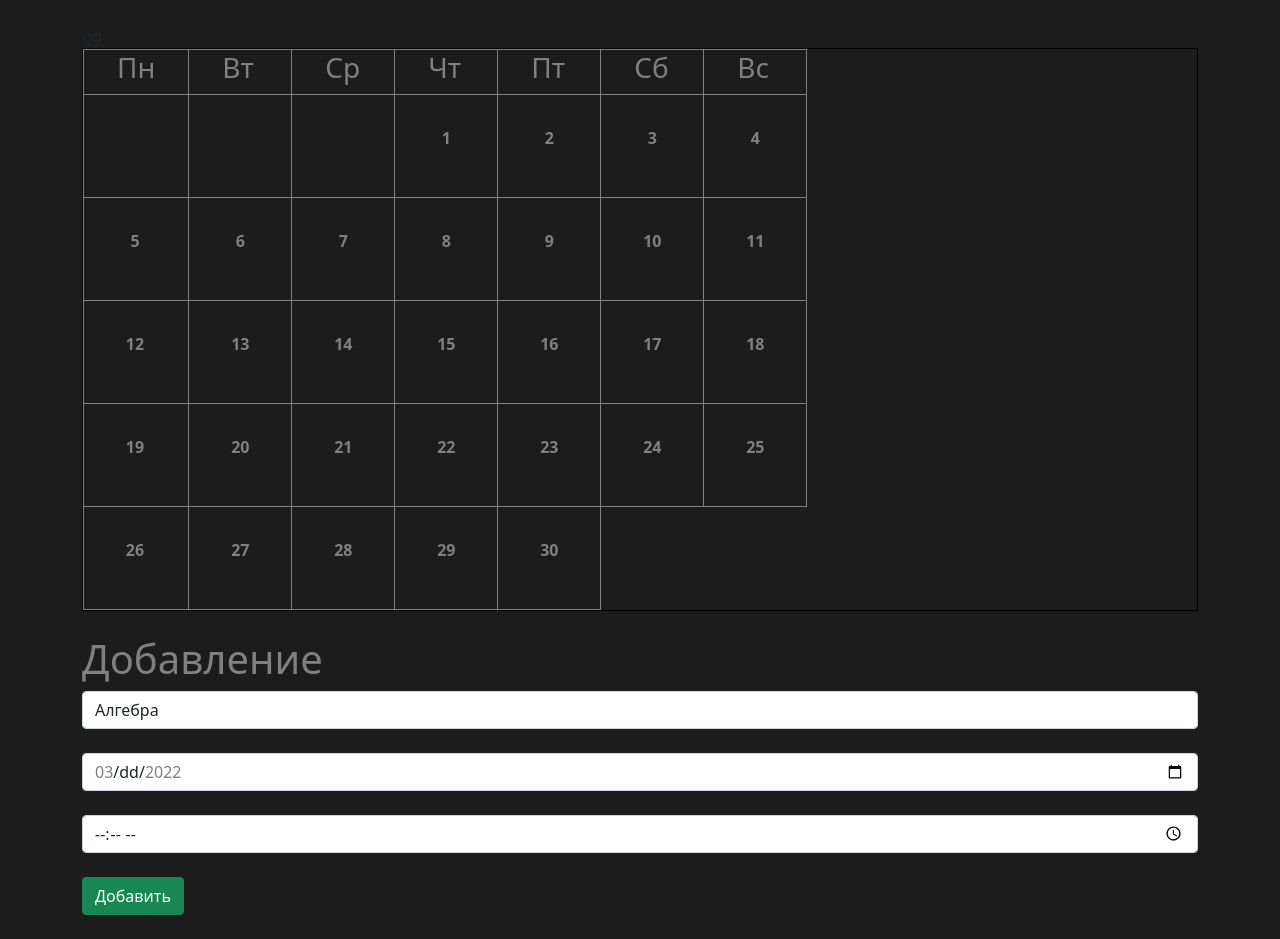
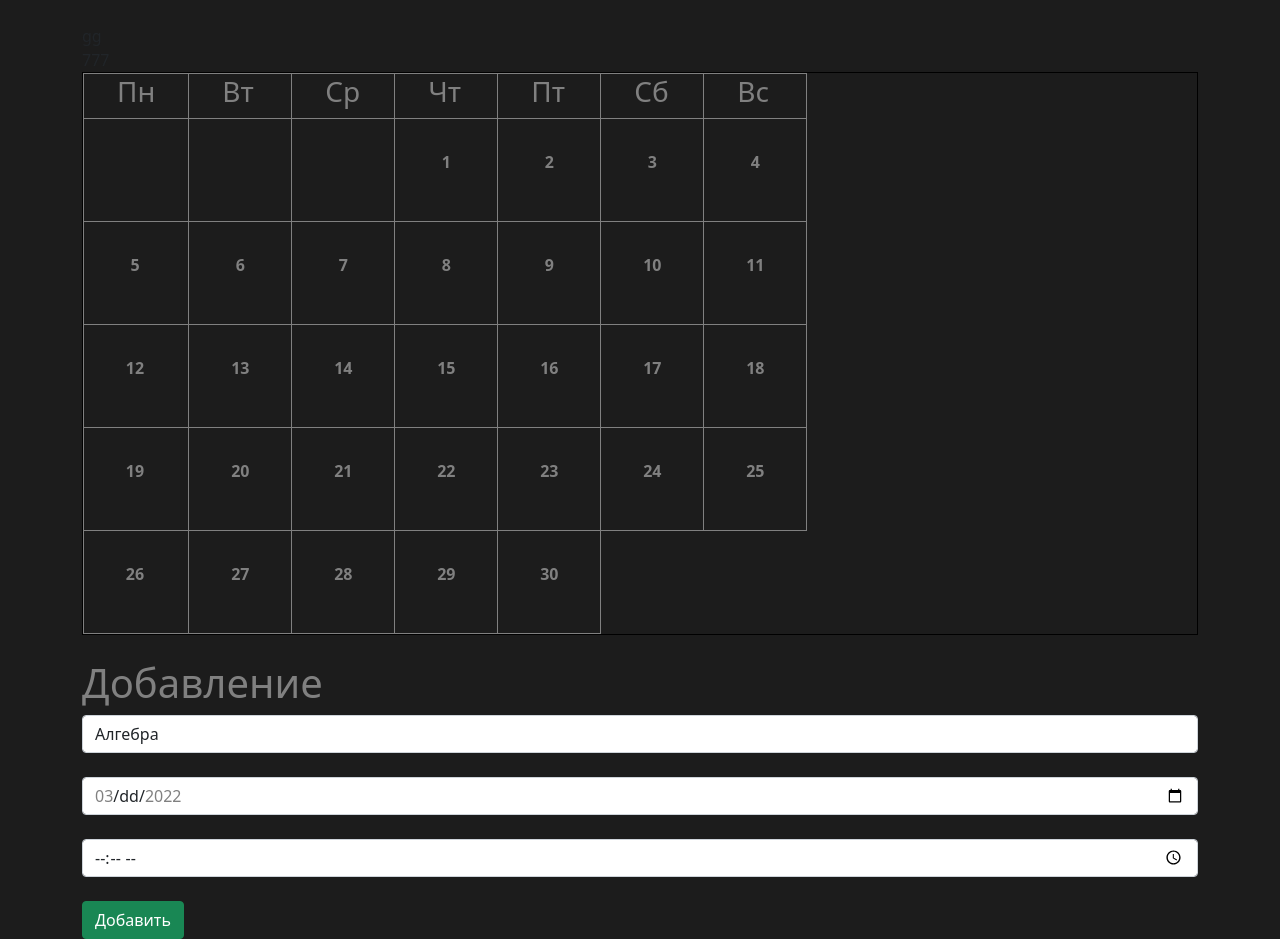
Before and after one commit to SkvOl/PHP_TEST, a PHP site: page / in a window 1280 px wide. Before the commit the page ends 915 px from the top, so only its background shows below. Run offline with PHP 8.4, Linux system fonts and the light colour scheme; data comes from the database, SQL or seed files in the repository; data that the repository does not hold is empty.

Commit message:
вторая проверка

```diff
--- a/index.php
+++ b/index.php
@@ -13,7 +13,7 @@
 <body>
     <div class="container mt-4">
         <?php
-        echo "gg<br>";
+        echo "gg<br>777";
         $CountOfDay = cal_days_in_month(CAL_GREGORIAN, date("m"), date("Y"));
 
         $beginMonth = mktime(0, 0, 0, date("m"), 1, date("Y"));
```
